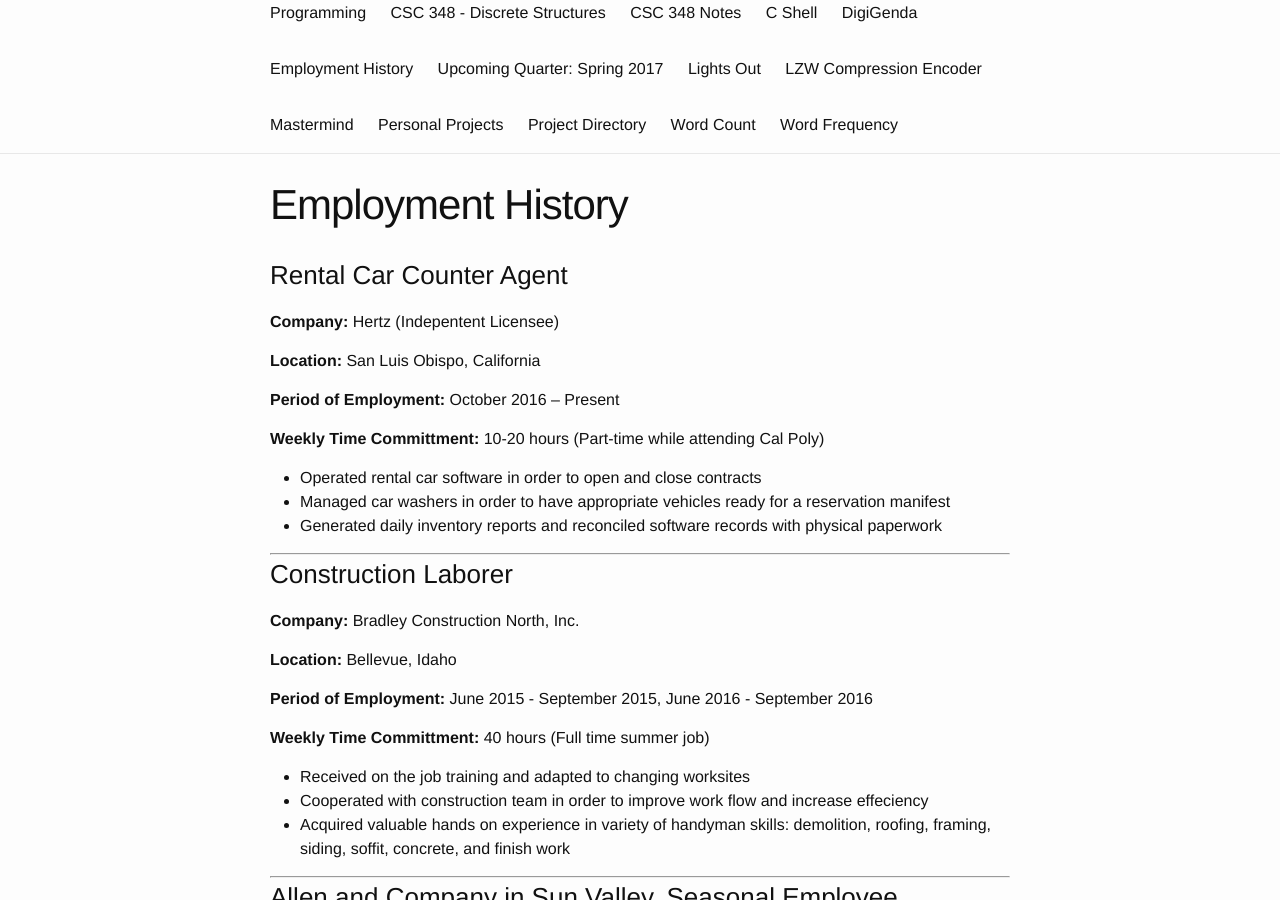
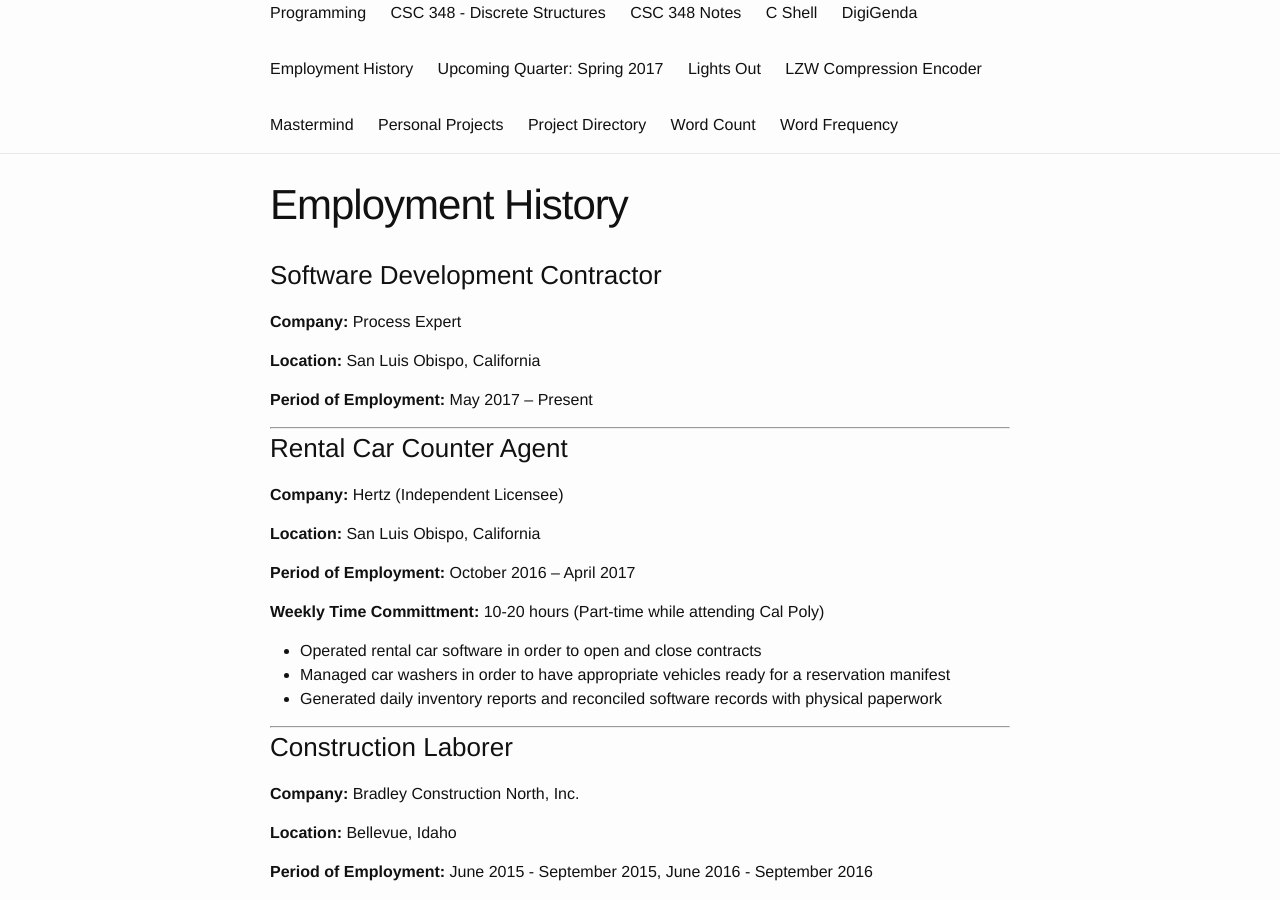
Before and after one commit to JonScott20/JonScott20.github.io, a Jekyll site: the page built from employment.md, in a window 1280 px wide and 900 px high, scrolled down 300 px. Built offline with Jekyll 4.4.1, drawn with Linux system fonts in a browser that asks for light colours.

Commit message:
Update employment.md

```diff
--- a/employment.md
+++ b/employment.md
@@ -4,13 +4,23 @@ title: Employment History
 permalink: /employment/
 ---
 
-### Rental Car Counter Agent
+### Software Development Contractor
 
-**Company:** Hertz (Indepentent Licensee)
+**Company:** Process Expert
 
 **Location:** San Luis Obispo, California
 
-**Period of Employment:** October 2016 – Present
+**Period of Employment:** May 2017 – Present
+
+-------------
+
+### Rental Car Counter Agent
+
+**Company:** Hertz (Independent Licensee)
+
+**Location:** San Luis Obispo, California
+
+**Period of Employment:** October 2016 – April 2017
 
 **Weekly Time Committment:** 10-20 hours (Part-time while attending Cal Poly)
 
```
